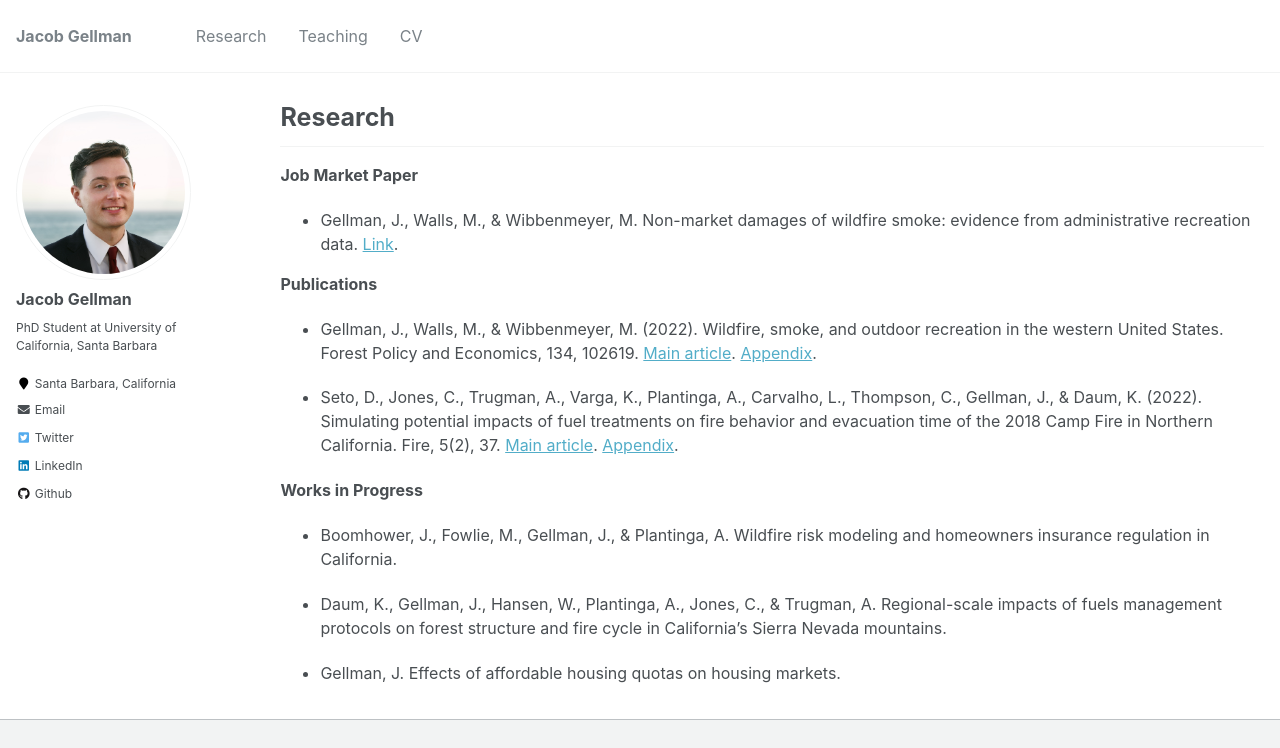
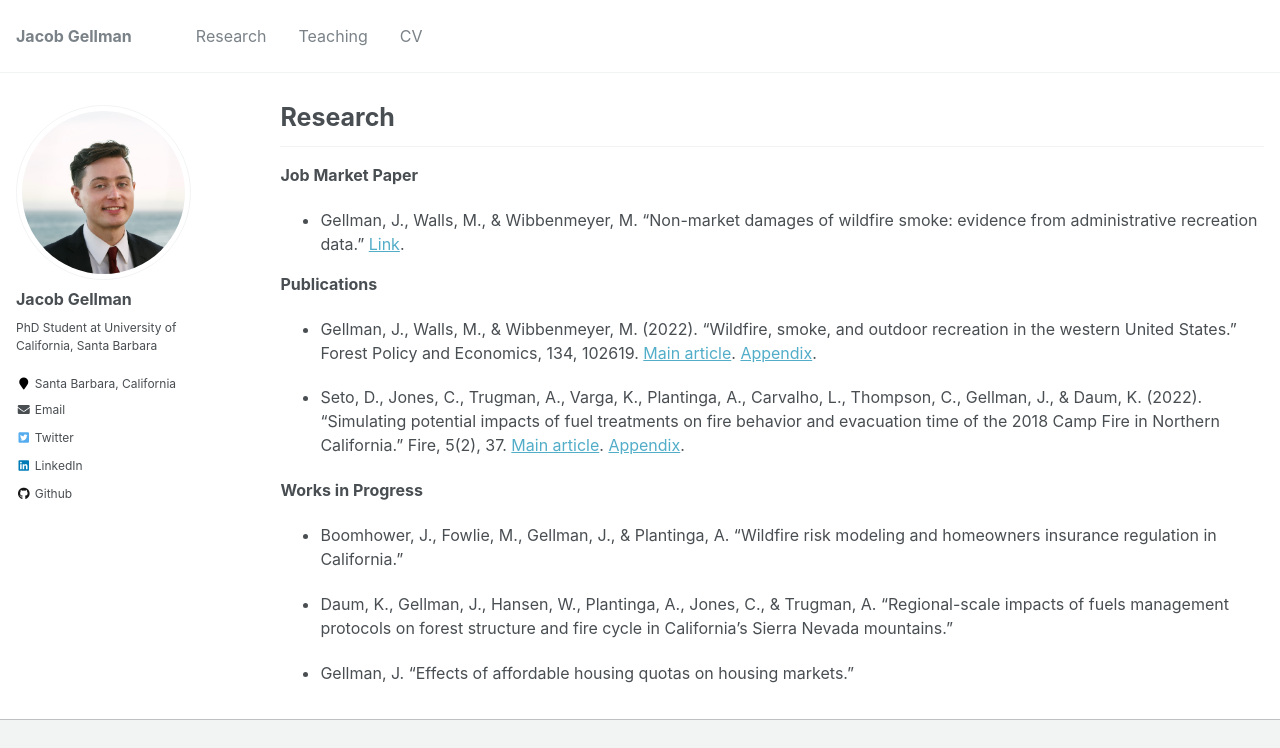
Before and after one commit to jacobgellman/jacobgellman.github.io, a Jekyll site: the page built from _pages/research.md, in a window 1280 px wide, cut to the strip 0-748 px from the top of the page. Built offline with Jekyll 4.4.1, drawn with Linux system fonts in a browser that asks for light colours.

Commit message:
Research and teaching

```diff
--- a/_pages/research.md
+++ b/_pages/research.md
@@ -10,16 +10,16 @@ author_profile: true
 ------
 
 **Job Market Paper**
-* Gellman, J., Walls, M., & Wibbenmeyer, M. Non-market damages of wildfire smoke: evidence from administrative recreation data. [Link](https://jacobgellman.github.io/files/gellman_wildfire_smoke_jmp.pdf).
+* Gellman, J., Walls, M., & Wibbenmeyer, M. "Non-market damages of wildfire smoke: evidence from administrative recreation data." [Link](https://jacobgellman.github.io/files/gellman_wildfire_smoke_jmp.pdf).
 
 **Publications**
-* Gellman, J., Walls, M., & Wibbenmeyer, M. (2022). Wildfire, smoke, and outdoor recreation in the western United States. Forest Policy and Economics, 134, 102619. [Main article](https://jacobgellman.github.io/files/gellman_et_al_2022-wildfire_smoke_recreation.pdf). [Appendix](https://jacobgellman.github.io/files/gellman_et_al_2022-wildfire_smoke_recreation_appendix.pdf).
+* Gellman, J., Walls, M., & Wibbenmeyer, M. (2022). "Wildfire, smoke, and outdoor recreation in the western United States." Forest Policy and Economics, 134, 102619. [Main article](https://jacobgellman.github.io/files/gellman_et_al_2022-wildfire_smoke_recreation.pdf). [Appendix](https://jacobgellman.github.io/files/gellman_et_al_2022-wildfire_smoke_recreation_appendix.pdf).
 
-* Seto, D., Jones, C., Trugman, A., Varga, K., Plantinga, A., Carvalho, L., Thompson, C., Gellman, J., & Daum, K. (2022). Simulating potential impacts of fuel treatments on fire behavior and evacuation time of the 2018 Camp Fire in Northern California. Fire, 5(2), 37. [Main article](https://jacobgellman.github.io/files/seto_et_al_2022-fuel_treatments_camp_fire.pdf). [Appendix](https://jacobgellman.github.io/files/seto_et_al_2022-fuel_treatments_camp_fire_appendix.pdf).
+* Seto, D., Jones, C., Trugman, A., Varga, K., Plantinga, A., Carvalho, L., Thompson, C., Gellman, J., & Daum, K. (2022). "Simulating potential impacts of fuel treatments on fire behavior and evacuation time of the 2018 Camp Fire in Northern California." Fire, 5(2), 37. [Main article](https://jacobgellman.github.io/files/seto_et_al_2022-fuel_treatments_camp_fire.pdf). [Appendix](https://jacobgellman.github.io/files/seto_et_al_2022-fuel_treatments_camp_fire_appendix.pdf).
 
 **Works in Progress**
-* Boomhower, J., Fowlie, M., Gellman, J., & Plantinga, A. Wildfire risk modeling and homeowners insurance regulation in California.
+* Boomhower, J., Fowlie, M., Gellman, J., & Plantinga, A. "Wildfire risk modeling and homeowners insurance regulation in California."
 
-* Daum, K., Gellman, J., Hansen, W., Plantinga, A., Jones, C., & Trugman, A. Regional-scale impacts of fuels management protocols on forest structure and fire cycle in California's Sierra Nevada mountains.
+* Daum, K., Gellman, J., Hansen, W., Plantinga, A., Jones, C., & Trugman, A. "Regional-scale impacts of fuels management protocols on forest structure and fire cycle in California's Sierra Nevada mountains."
 
-* Gellman, J. Effects of affordable housing quotas on housing markets.
+* Gellman, J. "Effects of affordable housing quotas on housing markets."
```
Also changed, not shown: _pages/teaching.md (+1 -1 lines).
